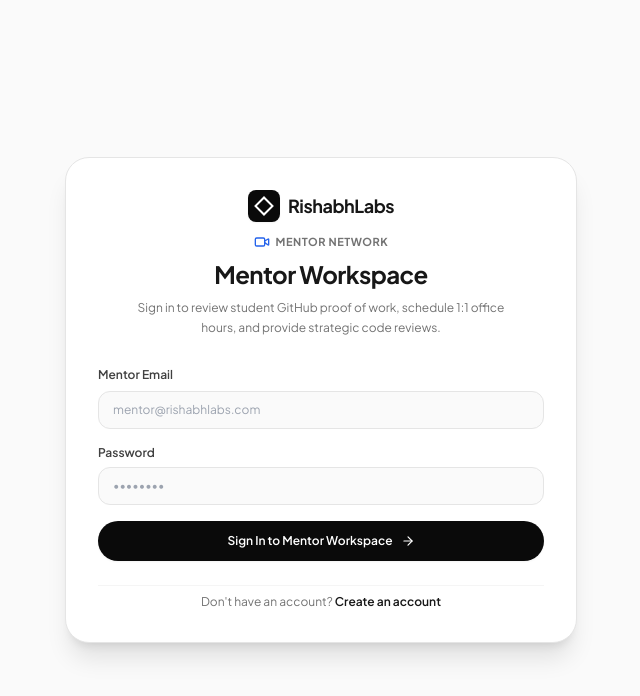
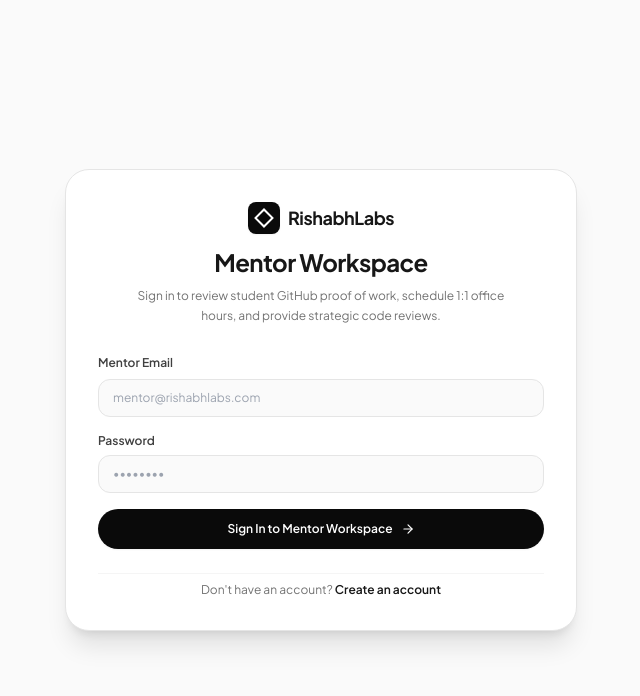
Before and after one commit to RihabhMishra-48/rishabhlab, a React (Vite) app in the folder client/: page /mentor/login in a window 1280 px wide. Shown: the top 696 px of the page, without its empty margins (319-959 px from the left). Built offline with nearby package versions, Linux system fonts and the light colour scheme; no server answers.

Commit message:
refactor(auth): remove redundant Student Trajectory badge pill from login header

```diff
--- a/client/src/pages/auth/LoginPage.tsx
+++ b/client/src/pages/auth/LoginPage.tsx
@@ -1,7 +1,7 @@
 import React, { useState, useEffect } from 'react';
 import { Link, useNavigate, useSearchParams } from 'react-router-dom';
 import { useAuth } from '../../context/AuthContext';
-import { ArrowRight, GraduationCap, Video, Building2, ShieldAlert } from 'lucide-react';
+import { ArrowRight } from 'lucide-react';
 
 export type PortalType = 'student' | 'mentor' | 'college' | 'admin';
 
@@ -57,40 +57,26 @@
   // Portal metadata
   const portalMeta = {
     student: {
-      badge: 'Student Trajectory',
       title: 'Student Workspace',
       desc: 'Sign in to execute your daily curated missions, algorithmic coding challenges, and career roadmap.',
       emailPlaceholder: 'student@college.edu',
-      icon: GraduationCap,
-      color: 'text-neutral-900 dark:text-white',
     },
     mentor: {
-      badge: 'Mentor Network',
       title: 'Mentor Workspace',
       desc: 'Sign in to review student GitHub proof of work, schedule 1:1 office hours, and provide strategic code reviews.',
       emailPlaceholder: 'mentor@rishabhlabs.com',
-      icon: Video,
-      color: 'text-blue-600 dark:text-blue-400',
     },
     college: {
-      badge: 'Campus Partner',
       title: 'College Portal',
       desc: 'Sign in to monitor institutional student cohorts, verify student projects, and review department placement readiness.',
       emailPlaceholder: 'dean@college.edu',
-      icon: Building2,
-      color: 'text-emerald-600 dark:text-emerald-400',
     },
     admin: {
-      badge: 'Super Admin',
       title: 'Platform Command Center',
       desc: 'Authorized access for platform management, mentor assignments, college partners, and system monitoring.',
       emailPlaceholder: 'admin@rishabhlabs.com',
-      icon: ShieldAlert,
-      color: 'text-neutral-900 dark:text-white',
     },
   }[portal];
-
-  const PortalIcon = portalMeta.icon;
 
   return (
     <div className="min-h-screen bg-[#FAFAFA] dark:bg-[#181818] text-neutral-900 dark:text-neutral-100 flex items-center justify-center p-4">
@@ -105,12 +91,6 @@
               RishabhLabs
             </span>
           </Link>
-          <div className="flex items-center justify-center gap-1.5">
-            <PortalIcon className={`w-4 h-4 ${portalMeta.color}`} />
-            <span className="text-[11px] font-bold uppercase tracking-wider text-neutral-500 dark:text-neutral-400">
-              {portalMeta.badge}
-            </span>
-          </div>
           <h1 className="text-2xl font-bold tracking-tight text-neutral-900 dark:text-white">
             {portalMeta.title}
           </h1>
```
